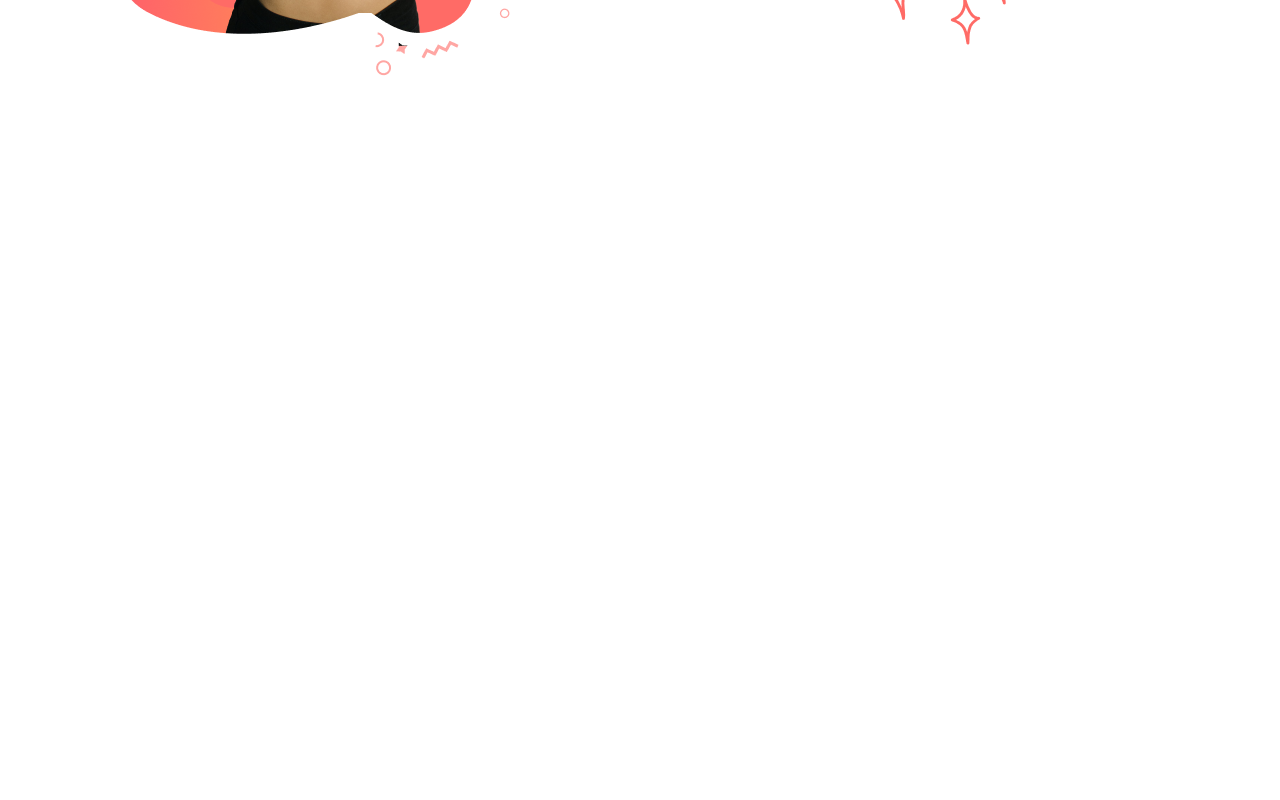
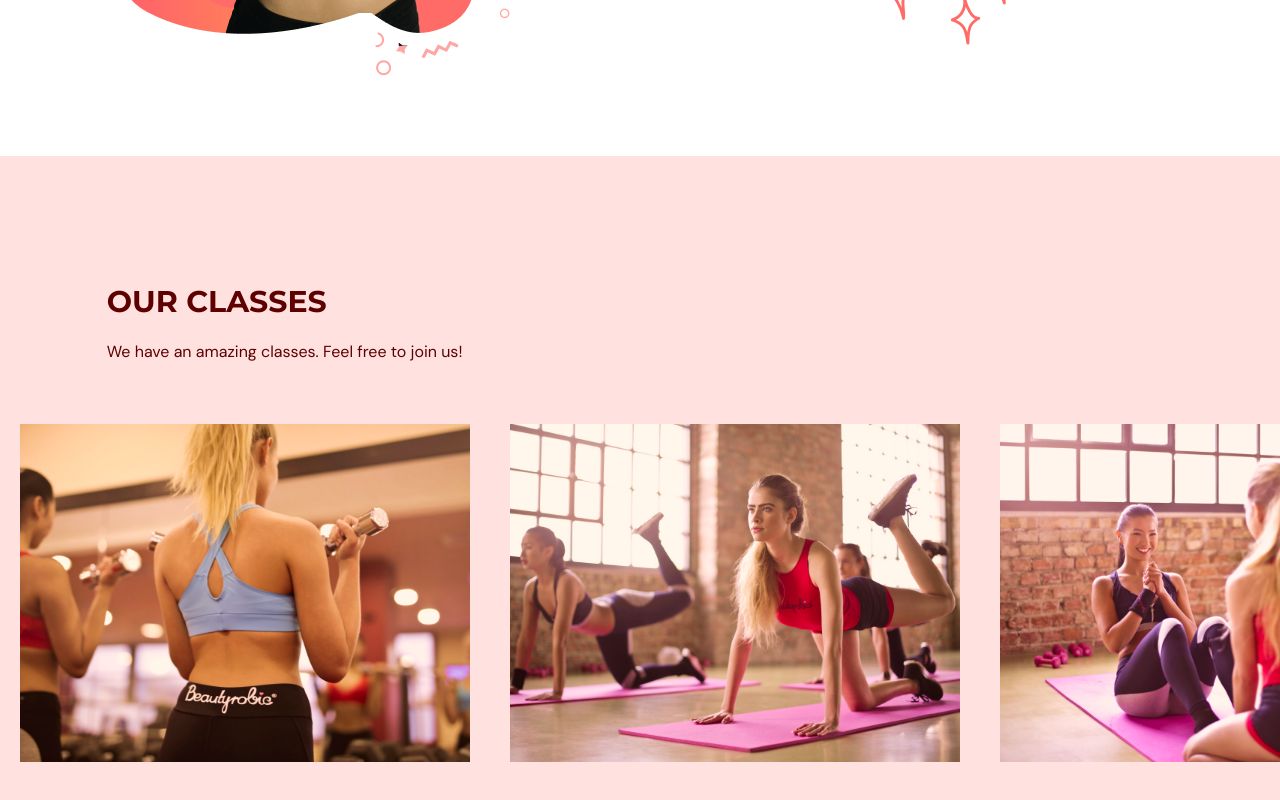
Before and after one commit to tomersf/fitness-site-ts, a React (Vite) app: page / in a window 1280 px wide. Shown: the part 1929-2729 px from the top of the page. Before the commit the page ends 2085 px from the top, so only its background shows below. Built offline with nearby package versions, Linux system fonts and the light colour scheme.

Commit message:
add ourClasses page

```diff
--- a/src/App.tsx
+++ b/src/App.tsx
@@ -1,5 +1,6 @@
 import Navbar from "@/scenes/navbar";
 import Home from "@/scenes/home";
+import OurClasses from "@/scenes/OurClasses";
 import Benefits from "@/scenes/benefits";
 import { useEffect, useState } from "react";
 import { SelectedPage } from "@/shared/types";
@@ -32,6 +33,7 @@
       />
       <Home setSelectedPage={setSelectedPage} />
       <Benefits setSelectedPage={setSelectedPage} />
+      <OurClasses setSelectedPage={setSelectedPage} />
     </div>
   );
 }
--- /dev/null
+++ b/src/scenes/ourClasses/Class.tsx
@@ -0,0 +1,24 @@
+type Props = {
+  name: string;
+  description?: string;
+  image: string;
+};
+
+const Class = ({ name, description, image }: Props) => {
+  const overlayStyles = `p-5 absolute z-30 flex
+    h-[380px] w-[450px] flex-col items-center justify-center
+    whitespace-normal bg-primary-500 text-center text-white
+    opacity-0 transition duration-500 hover:opacity-90`;
+
+  return (
+    <li className="relative mx-5 inline-block h-[380px] w-[450px]">
+      <div className={overlayStyles}>
+        <p className="text-2xl">{name}</p>
+        <p className="mt-5">{description}</p>
+      </div>
+      <img src={image} alt={image} />
+    </li>
+  );
+};
+
+export default Class;
--- /dev/null
+++ b/src/scenes/ourClasses/index.tsx
@@ -0,0 +1,93 @@
+import { SelectedPage } from "@/shared/types";
+import image1 from "@/assets/image1.png";
+import image2 from "@/assets/image2.png";
+import image3 from "@/assets/image3.png";
+import image4 from "@/assets/image4.png";
+import image5 from "@/assets/image5.png";
+import image6 from "@/assets/image6.png";
+import { motion } from "framer-motion";
+import HText from "@/shared/HText";
+import { ClassType } from "@/shared/types";
+import Class from "@/scenes/ourClasses/Class";
+
+const classes: Array<ClassType> = [
+  {
+    name: "Weight Training Classes",
+    description:
+      "Lorem ipsum dolor sit amet, consectetur adipiscing elit, sed do eiusmod tempor incididunt ut labore et dolore magna aliqua.",
+    image: image1,
+  },
+  {
+    name: "Fitness Classes",
+    description:
+      "Lorem ipsum dolor sit amet, consectetur adipiscing elit, sed do eiusmod tempor incididunt ut labore et dolore magna aliqua.",
+    image: image2,
+  },
+  {
+    name: "Adventure Classes",
+    description:
+      "Lorem ipsum dolor sit amet, consectetur adipiscing elit, sed do eiusmod tempor incididunt ut labore et dolore magna aliqua.",
+    image: image3,
+  },
+  {
+    name: "Ab Core Classes",
+    description:
+      "Lorem ipsum dolor sit amet, consectetur adipiscing elit, sed do eiusmod tempor incididunt ut labore et dolore magna aliqua.",
+    image: image4,
+  },
+  {
+    name: "Yoga Classes",
+    image: image5,
+  },
+  {
+    name: "Meditation Classes",
+    image: image6,
+  },
+];
+
+type Props = {
+  setSelectedPage: (value: SelectedPage) => void;
+};
+
+const OurClasses = ({ setSelectedPage }: Props) => {
+  return (
+    <section className="w-full bg-primary-100 py-32" id="ourclasses">
+      <motion.div
+        onViewportEnter={() => setSelectedPage(SelectedPage.OurClasses)}
+      >
+        <motion.div
+          className="mx-auto w-5/6"
+          initial="hidden"
+          whileInView="visible"
+          viewport={{ once: true, amount: 0.5 }}
+          transition={{ duration: 0.5 }}
+          variants={{
+            hidden: { opacity: 0, x: -50 },
+            visible: { opacity: 1, x: 0 },
+          }}
+        >
+          <div className="md:w-3/5">
+            <HText>OUR CLASSES</HText>
+            <p className="py-5">
+              We have an amazing classes. Feel free to join us!
+            </p>
+          </div>
+        </motion.div>
+        <div className="mt-10 h-[353px] w-full overflow-x-auto overflow-y-hidden">
+          <ul className="w-[2800px] whitespace-nowrap">
+            {classes.map((item, index) => (
+              <Class
+                key={`${item.name}-${index}}`}
+                name={item.name}
+                description={item.description}
+                image={item.image}
+              />
+            ))}
+          </ul>
+        </div>
+      </motion.div>
+    </section>
+  );
+};
+
+export default OurClasses;
--- a/src/shared/types.ts
+++ b/src/shared/types.ts
@@ -14,3 +14,9 @@
   title: string;
   description: string;
 }
+
+export interface ClassType {
+  name: string;
+  description?: string;
+  image: string;
+}
```
